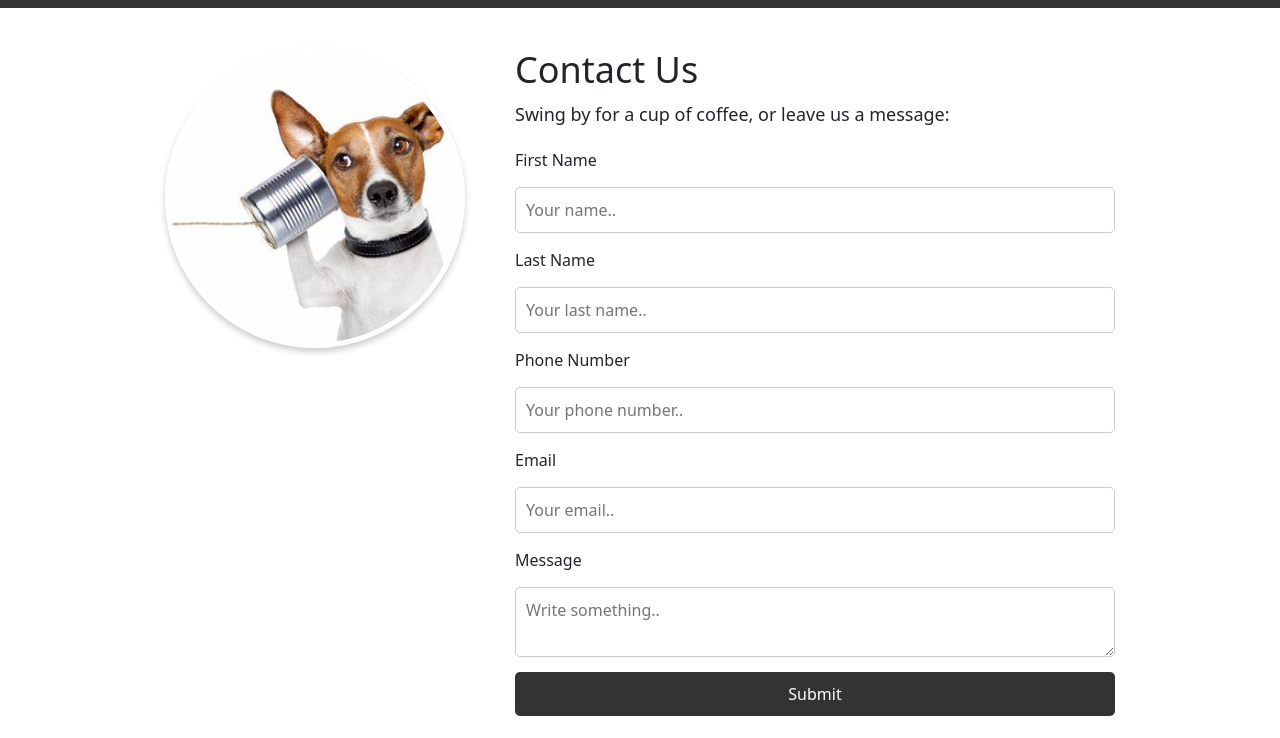
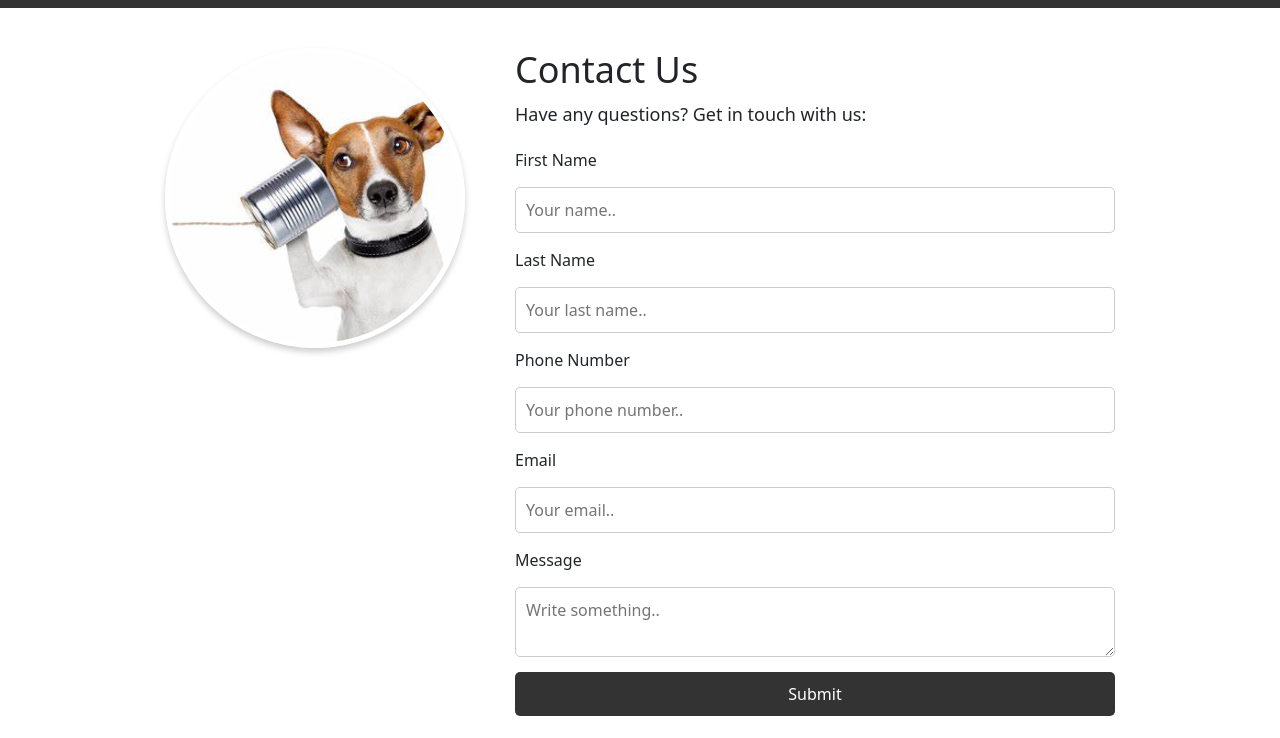
Before and after one commit to Romabear/Snazzy-Paws-A2, a plain HTML site: page ContactPage.html in a window 1280 px wide. Shown: the part 62-800 px from the top of the page. Drawn offline with nearby package versions, Linux system fonts and the light colour scheme.

Commit message:
Update contact page with bootstrap and comments

```diff
--- a/ContactPage.html
+++ b/ContactPage.html
@@ -1,17 +1,23 @@
 <!DOCTYPE html>
 <html lang="en">
 <head>
+    <!-- Meta Information for responsiveness and SEO -->
     <meta charset="UTF-8">
     <meta name="viewport" content="width=device-width, initial-scale=1.0">
+    <meta name="description" content="Contact Snazzy Paws Grooming for booking inquiries and customer support.">
     <title>Snazzy Paws Grooming - Contact Us</title>
+
+    <!-- Linking External Stylesheets -->
     <link rel="stylesheet" href="css/styles.css">
     <link rel="stylesheet" href="https://cdnjs.cloudflare.com/ajax/libs/font-awesome/5.15.3/css/all.min.css">
     <link href="https://cdn.jsdelivr.net/npm/bootstrap@5.3.0-alpha1/dist/css/bootstrap.min.css" rel="stylesheet" integrity="sha384-GLhlTQ8iRABdZLl6O3oVMWSktQOp6b7PLib9FN7Rg97jhvJ1KElmKU7RxJK8b38T" crossorigin="anonymous">
+</head>
 
-</head>
 <body class="contact-page">
+    <!-- Header Section with Navigation -->
     <header>
         <div class="navbar">
+            <!-- Company Logo -->
             <img src="Images/SnazzyPawsLogo.PNG" alt="Snazzy Paws Logo" class="logo">
             <nav>
                 <ul>
@@ -25,12 +31,17 @@
         </div>
     </header>
 
+    <!-- Main Content Section -->
     <main>
         <div class="contact-content">
+            <!-- Contact Image -->
             <img src="Images/Dog_on_phone.jpg" alt="Dog on the phone" class="round-image">
+
+            <!-- Contact Form -->
             <div class="contact-form">
                 <h1>Contact Us</h1>
-                <p>Swing by for a cup of coffee, or leave us a message:</p>
+                <p>Have any questions? Get in touch with us:</p>
+
                 <form>
                     <label for="first-name">First Name</label>
                     <input type="text" id="first-name" placeholder="Your name..">
@@ -53,6 +64,7 @@
         </div>
     </main>
 
+    <!-- Footer Section -->
     <footer>
         <div class="social-icons">
             <a href="https://facebook.com"><i class="fab fa-facebook-f"></i></a>
```
Also changed, not shown: ServicesPage.html (+10 -0 lines).
